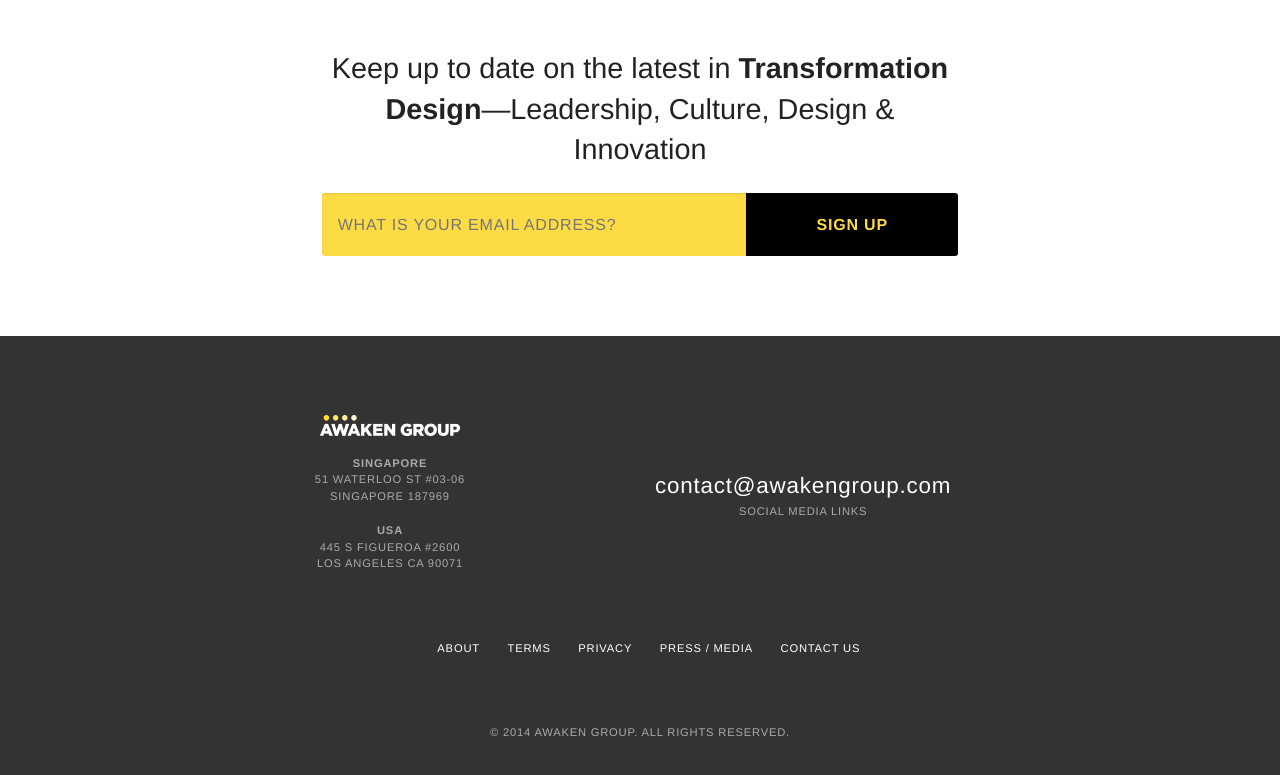
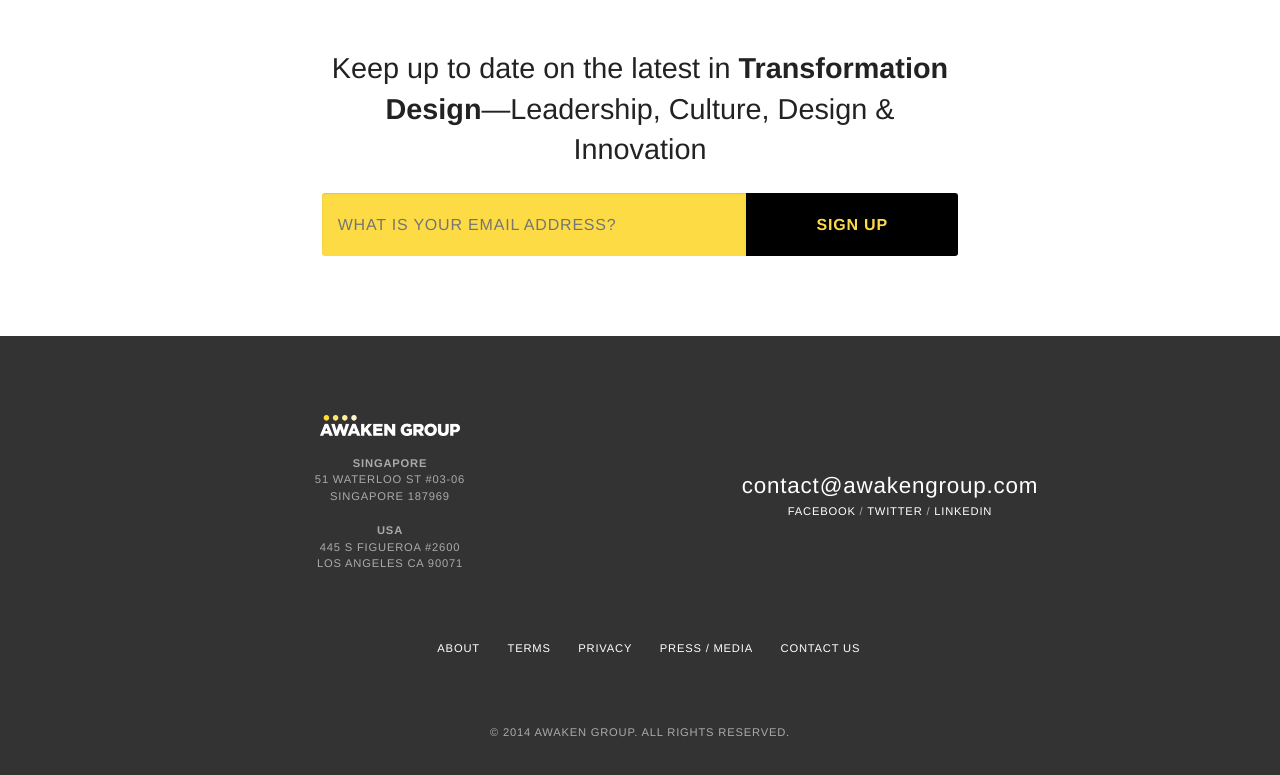
Before and after one commit to squorange/AG-codekit, a website: page index.html in a window 1280 px wide. Shown: the part 1028-1803 px from the top of the page. Drawn offline with Linux system fonts and the light colour scheme.

Commit message:
Fixed footer

```diff
--- a/index.html
+++ b/index.html
@@ -240,9 +240,13 @@
 				</div>
 			</div>
 			<div class="medium-6 columns">
-				<div class="footer__contact">
-					<a class="link--contact" href="contact@awakengroup.com">contact@awakengroup.com</a><br />
-					Social Media Links
+				<div class="footer__contact-wrap">
+					<div class="footer__contact">
+						<a class="link--contact" href="contact@awakengroup.com">contact@awakengroup.com</a><br />
+						<a href="">facebook</a> /
+						<a href="">twitter</a> /
+						<a href="">linkedin</a>
+					</div>
 				</div>
 			</div>
 		</div>
--- a/scss/_custom.scss
+++ b/scss/_custom.scss
@@ -133,11 +133,15 @@ footer ul li {
 	padding-top: 40px;
 }
 
+.footer__contact-wrap {
+	display: table;
+	width: 100%;
+}
+
 .footer__contact {
 	display: table-cell;
 	vertical-align: middle;
 	text-align: center;
-	width: 100%;
 	height: 160px;
 }
 
```
Also changed, not shown: images/icon-sm-fb.png (added), images/icon-sm-li.png (added), images/icon-sm-tw.png (added), style.css, 1 other file.
